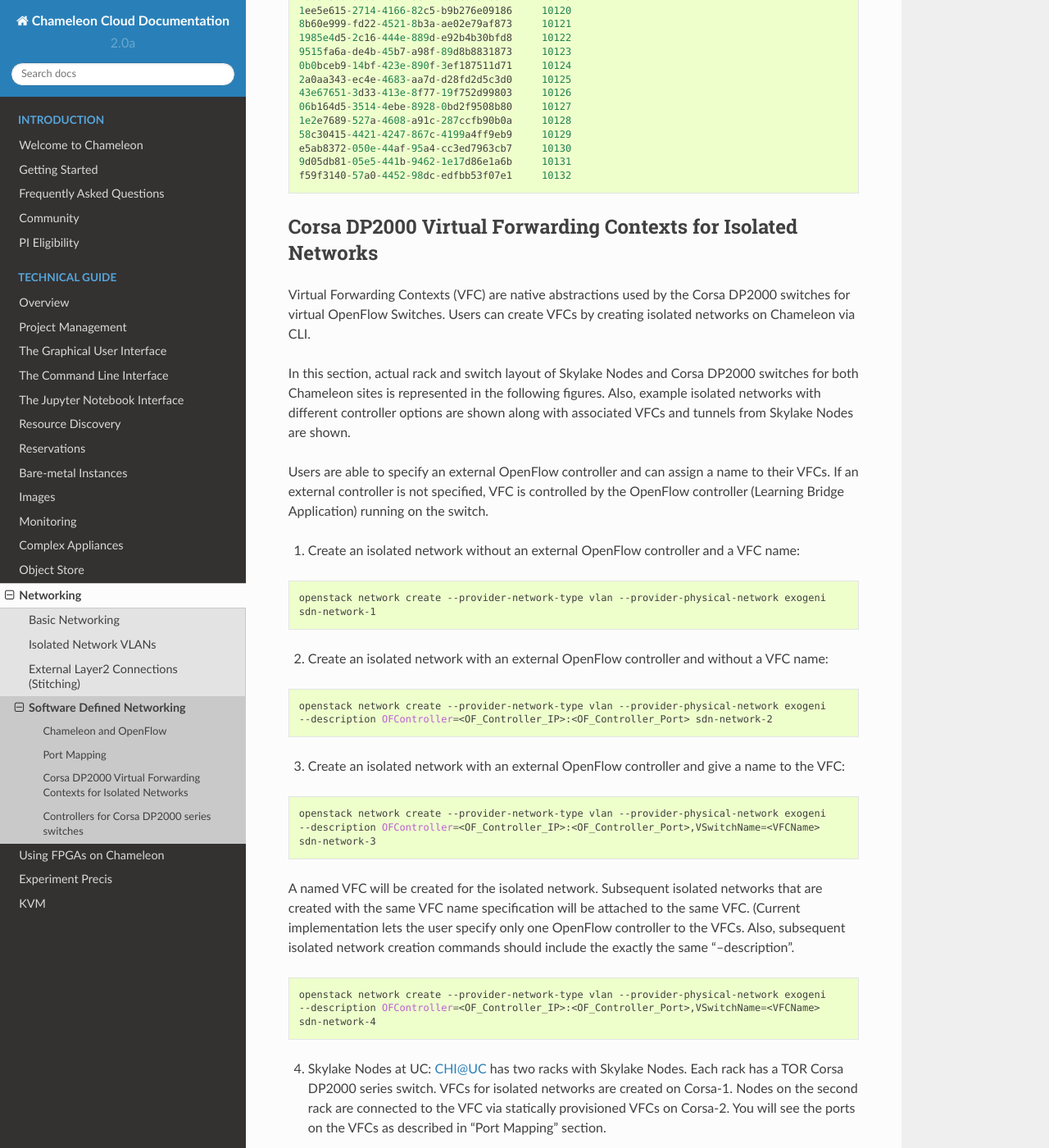
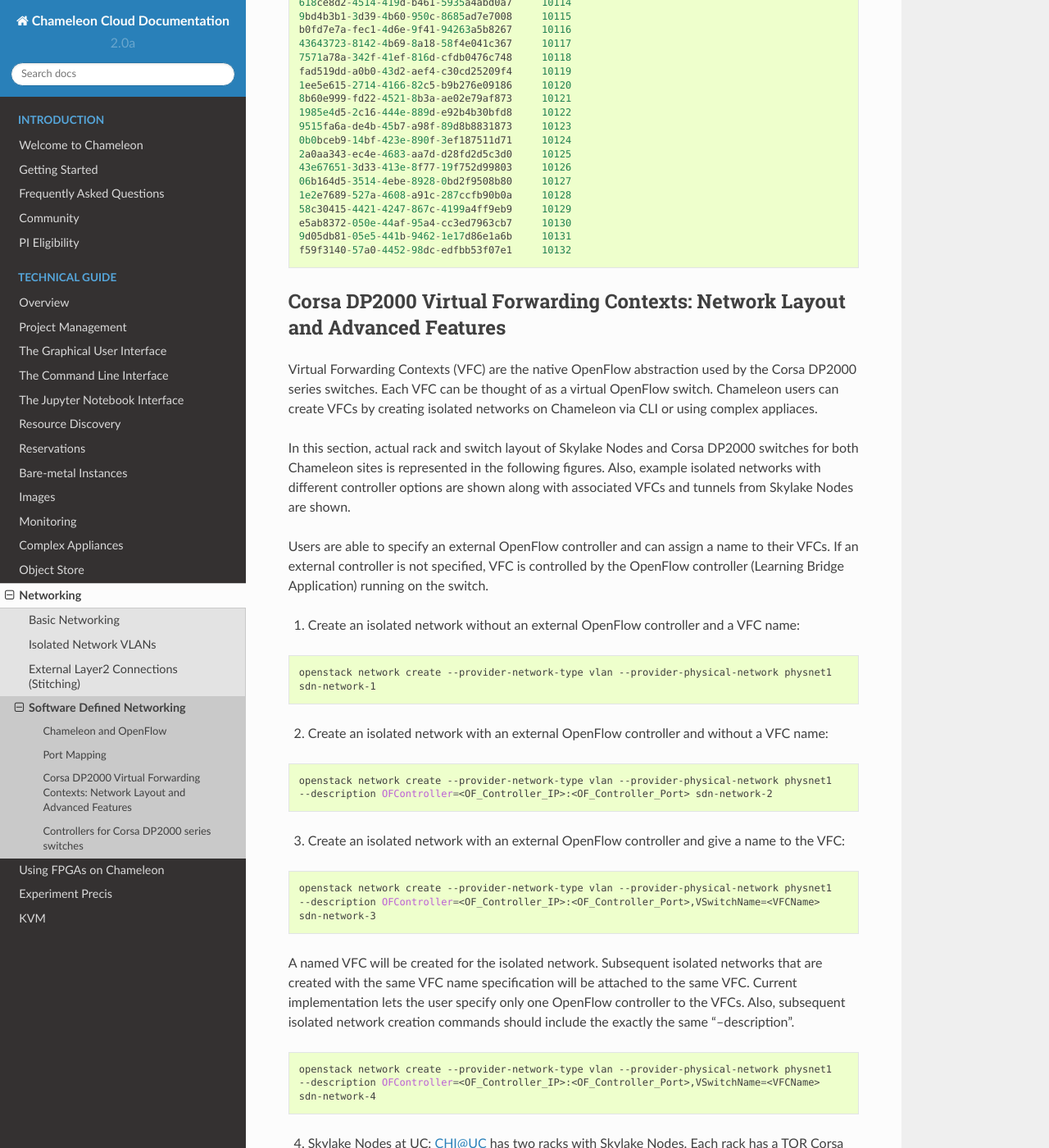
Before and after one commit to ChameleonCloud/docs, a Sphinx documentation site: the page built from source/technical/networks/networks_sdn.rst, in a window 1280 px wide and 1400 px high, scrolled down 5300 px. Shown: the whole window at 82% size. Built offline with Sphinx 7.4.7 and the Read the Docs theme 2.0.0, drawn with Linux system fonts in a browser that asks for light colours; some of the changed text lies outside the part shown.

Commit message:
Update networks_sdn.rst

```diff
--- a/source/technical/networks/networks_sdn.rst
+++ b/source/technical/networks/networks_sdn.rst
@@ -33,13 +33,11 @@ BYOC is part of the expanded deployment for Chameleon's phase 2. It enables tena
 
 .. Important:: OpenFlow capabilities are only available on the Skylake nodes. These are the only nodes that are attached to the Corsa DP2000 series switches.
 
-Specifying an OpenFlow controller for your private network is just a special case of creating a private network.  Before proceeding you should become familiar with using regular private VLANs on Chameleon and be able to create your own private VLANs. Background information can be found in the document covering Reconfigurable Networking.
+Specifying an OpenFlow controller for your private network is just a special case of creating a private network. Before proceeding you should become familiar with using regular private VLANs on Chameleon and be able to create your own private VLANs. Background information can be found in the document covering Reconfigurable Networking.
 
 Alert: Currently it is not possible to specify an OpenFlow controller using the Horizon portal.  However, OpenFlow networks with tenant owned controllers can be created using Heat templates which integrate the instructions below.
 
 Using the CLI, an external OpenFlow controller (IP and port) can be specified on the command line using the "--description" field as shown below. Creating the subnet and router is the same as any other Chameleon network.
-
-.. Important:: For now, the OpenFlow functionality at UC is restricted to ExoGENI stitchable VLANs only. OpenFlow is available for all VLANs at the TACC site.
 
 .. code-block:: bash
 
@@ -47,7 +45,6 @@ Using the CLI, an external OpenFlow controller (IP and port) can be specified on
    --description OFController=<OF_Controller_IP>:<OF_Controller_Port> <network_name>
 
 The output should look like the following:
-
 
 .. code::
 
@@ -127,10 +124,12 @@ Example CLI command used to create the network:
    | updated_at                | 2018-05-23T14:38:18Z                 |
    +---------------------------+--------------------------------------+
 
+At this point your OpenFlow network switch will have been created and connected to the OpenFlow at the IP/Port that you sepcified.  Using your controller you can explore the OpenFlow switch. There should be only one port on the swtich with is the uplink that connects to the OpenStack services and, optionally, any externally stitched networks such as ExoGENI. The uplink port ID will be the segmentation ID (VLAN ID) of the network shown in the Chameleon portal.  When nodes are created and connected to your network ports will be added to your OpenFlow swtich.  Each compute node will always have the same port ID on the switch.  The mapping of port IDs to compute nodes is in the following section.
+
 Port Mapping
 ____________
 
-You will likely need your OpenFlow controller to know which of its ports connects to which of your Chameleon nodes. The uplink port(s) will always match the segmentation ID (VLAN ID) of the network.
+You will likely need your OpenFlow controller to know which of its ports connects to which of your Chameleon nodes. The uplink port will always match the segmentation ID (VLAN ID) of the network.
 
 The UC site uses a mapping with the UUID of the Chameleon node mapped to the following OpenFlow ports:
 
@@ -249,10 +248,10 @@ The TACC site uses a mapping with the UUID of the Chameleon node mapped to the f
    9d05db81-05e5-441b-9462-1e17d86e1a6b     10131
    f59f3140-57a0-4452-98dc-edfbb53f07e1     10132
 
-Corsa DP2000 Virtual Forwarding Contexts for Isolated Networks
-_______________________________________________________________
+Corsa DP2000 Virtual Forwarding Contexts: Network Layout and Advanced Features
+______________________________________________________________________________
 
-Virtual Forwarding Contexts (VFC) are native abstractions used by the Corsa DP2000 switches for virtual OpenFlow Switches. Users can create VFCs by creating isolated networks on Chameleon via CLI.
+Virtual Forwarding Contexts (VFC) are the native OpenFlow abstraction used by the Corsa DP2000 series switches. Each VFC can be thought of as a virtual OpenFlow switch.  Chameleon users can create VFCs by creating isolated networks on Chameleon via CLI or using complex appliaces.
 
 In this section, actual rack and switch layout of Skylake Nodes and Corsa DP2000 switches for both Chameleon sites is represented in the following figures. Also, example isolated networks with different controller options are shown along with associated VFCs and tunnels from Skylake Nodes are shown.
 
@@ -262,29 +261,29 @@ Users are able to specify an external OpenFlow controller and can assign a name
 
 .. code-block:: bash
 
-   openstack network create --provider-network-type vlan --provider-physical-network exogeni
+   openstack network create --provider-network-type vlan --provider-physical-network physnet1
    sdn-network-1
 
 2. Create an isolated network with an external OpenFlow controller and without a VFC name:
 
 .. code-block:: bash
 
-   openstack network create --provider-network-type vlan --provider-physical-network exogeni
+   openstack network create --provider-network-type vlan --provider-physical-network physnet1
    --description OFController=<OF_Controller_IP>:<OF_Controller_Port> sdn-network-2
 
 3. Create an isolated network with an external OpenFlow controller and give a name to the VFC:
 
 .. code-block:: bash
 
-   openstack network create --provider-network-type vlan --provider-physical-network exogeni
+   openstack network create --provider-network-type vlan --provider-physical-network physnet1
    --description OFController=<OF_Controller_IP>:<OF_Controller_Port>,VSwitchName=<VFCName>
    sdn-network-3
 
-A named VFC will be created for the isolated network. Subsequent isolated networks that are created with the same VFC name specification will be attached to the same VFC. (Current implementation lets the user specify only one OpenFlow controller to the VFCs. Also, subsequent isolated network creation commands should include the exactly the same "--description".
+A named VFC will be created for the isolated network. Subsequent isolated networks that are created with the same VFC name specification will be attached to the same VFC. Current implementation lets the user specify only one OpenFlow controller to the VFCs. Also, subsequent isolated network creation commands should include the exactly the same "--description".
 
 .. code-block:: bash
 
-   openstack network create --provider-network-type vlan --provider-physical-network exogeni
+   openstack network create --provider-network-type vlan --provider-physical-network physnet1
    --description OFController=<OF_Controller_IP>:<OF_Controller_Port>,VSwitchName=<VFCName>
    sdn-network-4
 
```
